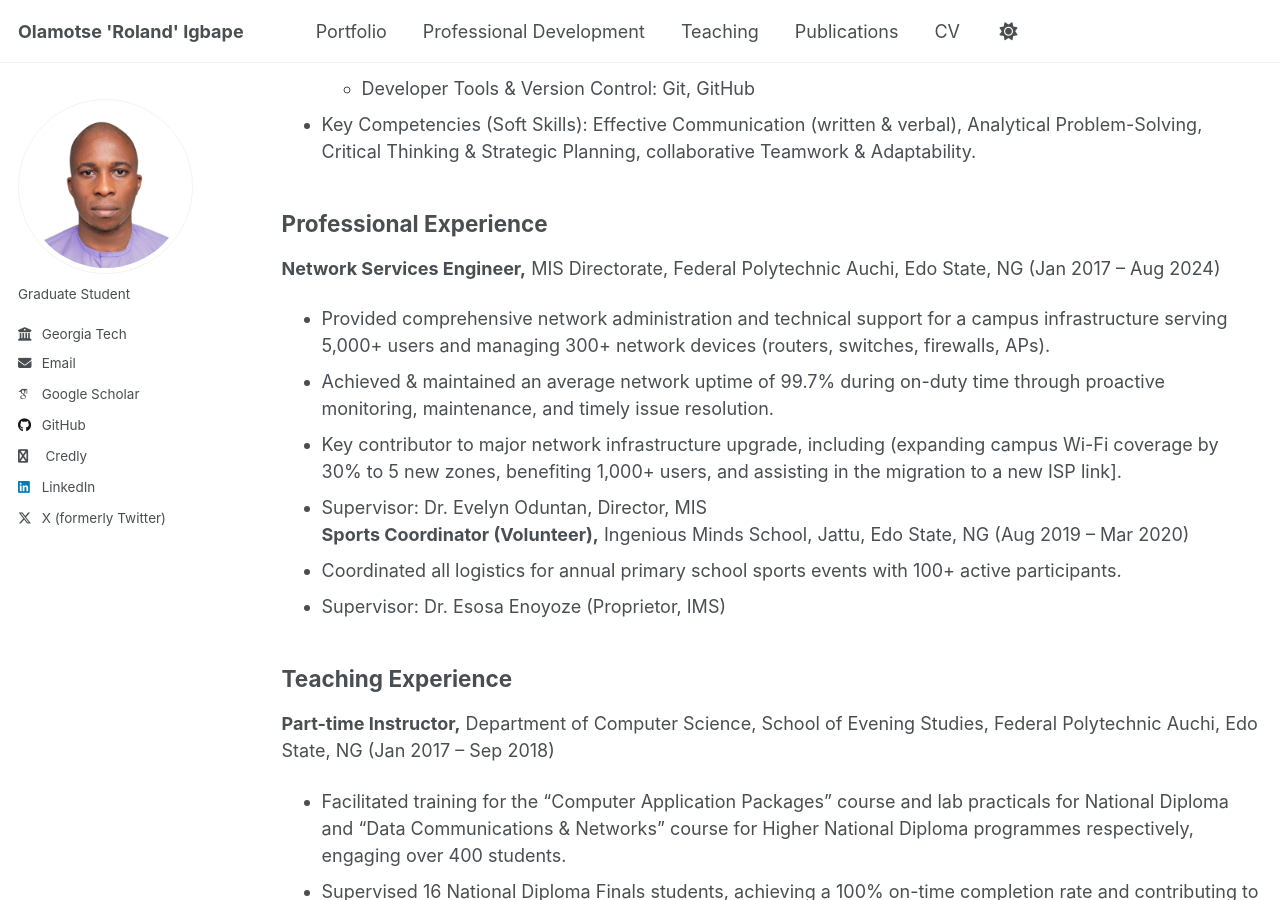
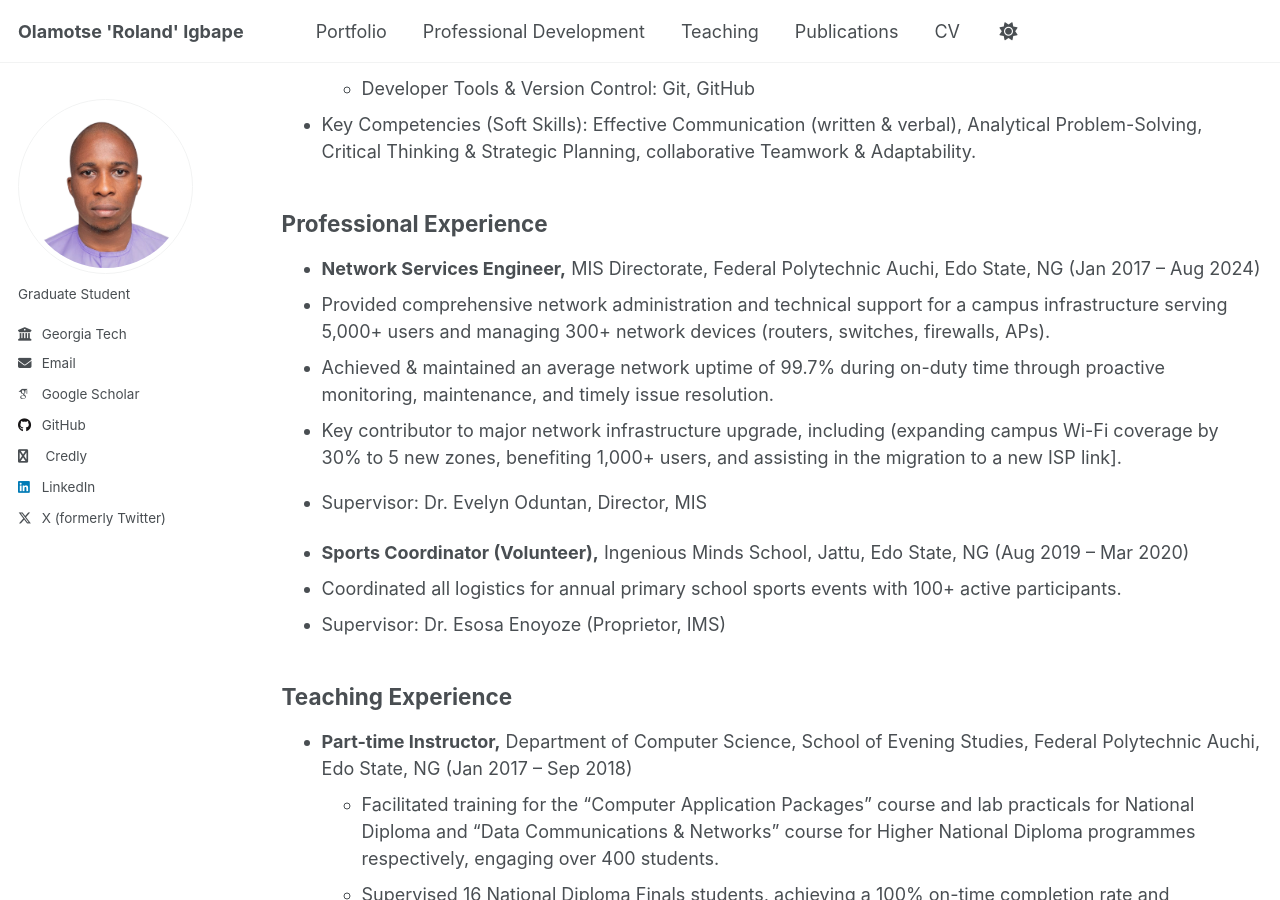
Before and after one commit to oigbape/oigbape.github.io, a Jekyll site: the page built from _pages/cv.md, in a window 1280 px wide and 900 px high, scrolled down 722 px. Built offline with Jekyll 4.4.1, drawn with Linux system fonts in a browser that asks for light colours; some web fonts are replaced.

Commit message:
Update cv.md

```diff
--- a/_pages/cv.md
+++ b/_pages/cv.md
@@ -26,24 +26,25 @@ redirect_from:
 *  Key Competencies (Soft Skills): Effective Communication (written & verbal), Analytical Problem-Solving, Critical Thinking & Strategic Planning, collaborative Teamwork & Adaptability.
 
 ## Professional Experience
-**Network Services Engineer,** MIS Directorate, Federal Polytechnic Auchi, Edo State, NG (Jan 2017 – Aug 2024)
-*  Provided comprehensive network administration and technical support for a campus infrastructure serving 5,000+ users and managing 300+ network devices (routers, switches, firewalls, APs).
-*  Achieved & maintained an average network uptime of 99.7% during on-duty time through proactive monitoring, maintenance, and timely issue resolution.
-*  Key contributor to major network infrastructure upgrade, including (expanding campus Wi-Fi coverage by 30% to 5 new zones, benefiting 1,000+ users, and assisting in the migration to a new ISP link].
-*  Supervisor: Dr. Evelyn Oduntan, Director, MIS
-**Sports Coordinator (Volunteer),** Ingenious Minds School, Jattu, Edo State, NG (Aug 2019 – Mar 2020)
-*  Coordinated all logistics for annual primary school sports events with 100+ active participants.
-*  Supervisor: Dr. Esosa Enoyoze (Proprietor, IMS)
+*  **Network Services Engineer,** MIS Directorate, Federal Polytechnic Auchi, Edo State, NG (Jan 2017 – Aug 2024)
+  *  Provided comprehensive network administration and technical support for a campus infrastructure serving 5,000+ users and managing 300+ network devices (routers, switches, firewalls, APs).
+  *  Achieved & maintained an average network uptime of 99.7% during on-duty time through proactive monitoring, maintenance, and timely issue resolution.
+  *  Key contributor to major network infrastructure upgrade, including (expanding campus Wi-Fi coverage by 30% to 5 new zones, benefiting 1,000+ users, and assisting in the migration to a new ISP link].
+  *  Supervisor: Dr. Evelyn Oduntan, Director, MIS
+
+*  **Sports Coordinator (Volunteer),** Ingenious Minds School, Jattu, Edo State, NG (Aug 2019 – Mar 2020)
+  *  Coordinated all logistics for annual primary school sports events with 100+ active participants.
+  *  Supervisor: Dr. Esosa Enoyoze (Proprietor, IMS)
 
 ## Teaching Experience
-**Part-time Instructor,** Department of Computer Science, School of Evening Studies, Federal Polytechnic Auchi, Edo State, NG (Jan 2017 – Sep 2018)
-  *  Facilitated training for the “Computer Application Packages” course and lab practicals for National Diploma and “Data Communications & Networks” course for Higher National Diploma programmes respectively, engaging over 400 students.
-  *  Supervised 16 National Diploma Finals students, achieving a 100% on-time completion rate and contributing to a 100% final project pass rate for supervised students.
-  *  Supervisor: Mr Victor Obuda, Program Coordinator - Department of Computer Science, School of Evening Studies.
-**Volunteer Teacher & Coding Workshop Organizer,** Ingenious Minds School, Jattu, Edo State, NG (Aug 2019 – Mar 2020)
-*  Taught Mathematics to over 50 primary school students, leading to an average 15-20% improvement in student assessment scores.
-*  Launched and led introductory coding workshops weekly, engaging more than 10 students in foundational programming concepts.
-*  Supervisor: Dr. Esosa Enoyoze (Proprietor, IMS)
+*  **Part-time Instructor,** Department of Computer Science, School of Evening Studies, Federal Polytechnic Auchi, Edo State, NG (Jan 2017 – Sep 2018)
+    *  Facilitated training for the “Computer Application Packages” course and lab practicals for National Diploma and “Data Communications & Networks” course for Higher National Diploma programmes respectively, engaging over 400 students.
+    *  Supervised 16 National Diploma Finals students, achieving a 100% on-time completion rate and contributing to a 100% final project pass rate for supervised students.
+    *  Supervisor: Mr Victor Obuda, Program Coordinator - Department of Computer Science, School of Evening Studies.
+*  **Volunteer Teacher & Coding Workshop Organizer,** Ingenious Minds School, Jattu, Edo State, NG (Aug 2019 – Mar 2020)
+  *  Taught Mathematics to over 50 primary school students, leading to an average 15-20% improvement in student assessment scores.
+  *  Launched and led introductory coding workshops weekly, engaging more than 10 students in foundational programming concepts.
+  *  Supervisor: Dr. Esosa Enoyoze (Proprietor, IMS)
 
 ## Projects
 * **Secure Anonymous Credentials with zkSNARKs (zk-creds Demo)**
```
